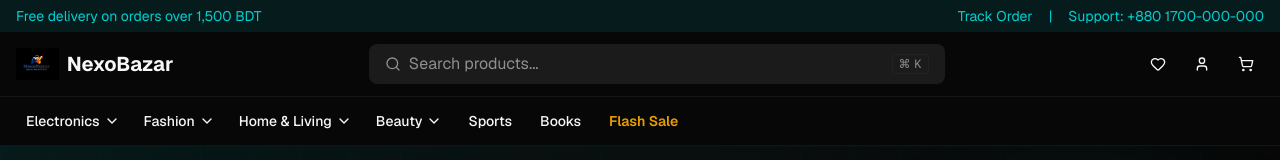
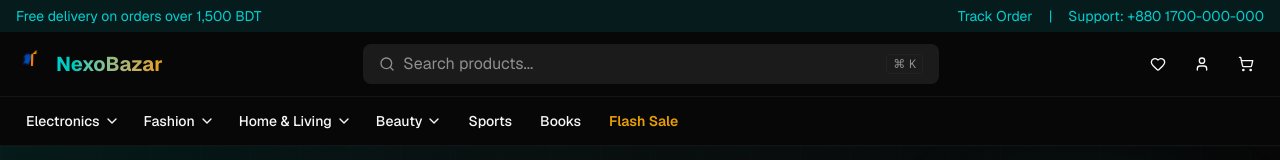
Before and after one commit to BFH-HAMID/e-commerce-website, a Next.js app: page / in a window 1280 px wide. Shown: the top 160 px of the page. Built offline with nearby package versions, Linux system fonts and the light colour scheme.

Commit message:
feat: add animated NexoBazar logo component and CSS animations
Co-authored-by: NXR HAMID <99307184+BFH-HAMID@users.noreply.github.com>

```diff
--- a/app/globals.css
+++ b/app/globals.css
@@ -111,3 +111,51 @@
     @apply bg-background text-foreground;
   }
 }
+
+/* NexoBazar Logo Animations */
+@keyframes logo-float {
+  0%, 100% {
+    transform: translateY(0px);
+  }
+  50% {
+    transform: translateY(-8px);
+  }
+}
+
+@keyframes logo-pulse {
+  0%, 100% {
+    opacity: 1;
+    filter: drop-shadow(0 0 0px rgba(0, 102, 255, 0));
+  }
+  50% {
+    opacity: 0.95;
+    filter: drop-shadow(0 0 12px rgba(0, 102, 255, 0.4));
+  }
+}
+
+@keyframes logo-bounce {
+  0%, 100% {
+    transform: translateX(0) rotate(0deg);
+  }
+  25% {
+    transform: translateX(2px) rotate(2deg);
+  }
+  75% {
+    transform: translateX(-2px) rotate(-2deg);
+  }
+}
+
+@layer utilities {
+  .animate-logo-float {
+    animation: logo-float 3s ease-in-out infinite;
+  }
+
+  .animate-logo-pulse {
+    animation: logo-pulse 2.5s ease-in-out infinite;
+  }
+
+  .animate-logo-bounce {
+    animation: logo-bounce 2s ease-in-out infinite;
+    transform-origin: 62px 50px;
+  }
+}
--- /dev/null
+++ b/components/nexobazar-logo.tsx
@@ -0,0 +1,60 @@
+'use client'
+
+export function NexoBazarLogo({ className = "h-8 w-auto" }: { className?: string }) {
+  return (
+    <svg
+      viewBox="0 0 120 120"
+      className={`${className} animate-logo-float`}
+      fill="none"
+      xmlns="http://www.w3.org/2000/svg"
+    >
+      {/* Blue wavy shape */}
+      <g className="animate-logo-pulse">
+        {/* Wave outer curves */}
+        <path
+          d="M 30 45 Q 35 35 45 35 Q 55 35 60 45 L 55 55 Q 50 48 45 48 Q 40 48 35 55 Z"
+          fill="url(#blueGradient)"
+          opacity="0.8"
+        />
+        <path
+          d="M 35 55 Q 40 48 45 48 Q 50 48 55 55 L 50 65 Q 45 58 40 58 Q 35 58 30 65 Z"
+          fill="url(#blueGradient)"
+          opacity="0.9"
+        />
+        <path
+          d="M 30 65 Q 35 58 40 58 Q 45 58 50 65 L 45 75 Q 40 68 35 68 Q 30 68 25 75 Z"
+          fill="url(#blueGradient)"
+        />
+      </g>
+
+      {/* Orange arrow */}
+      <g className="animate-logo-bounce">
+        {/* Arrow shaft */}
+        <rect x="55" y="35" width="8" height="45" rx="2" fill="url(#orangeGradient)" />
+        {/* Arrow head - top right triangle */}
+        <polygon
+          points="59,35 75,20 70,35"
+          fill="url(#orangeGradient)"
+        />
+        {/* Arrow head - bottom right triangle */}
+        <polygon
+          points="63,35 75,20 75,35"
+          fill="#FFA500"
+          opacity="0.7"
+        />
+      </g>
+
+      {/* Gradients */}
+      <defs>
+        <linearGradient id="blueGradient" x1="0%" y1="0%" x2="100%" y2="100%">
+          <stop offset="0%" stopColor="#0066FF" />
+          <stop offset="100%" stopColor="#004DB3" />
+        </linearGradient>
+        <linearGradient id="orangeGradient" x1="0%" y1="0%" x2="100%" y2="100%">
+          <stop offset="0%" stopColor="#FF8C00" />
+          <stop offset="100%" stopColor="#FF6B00" />
+        </linearGradient>
+      </defs>
+    </svg>
+  )
+}
--- a/components/storefront/footer.tsx
+++ b/components/storefront/footer.tsx
@@ -3,6 +3,7 @@ import { Facebook, Instagram, Twitter, Youtube, Mail, Phone, MapPin } from 'luci
 import { Input } from '@/components/ui/input'
 import { Button } from '@/components/ui/button'
 import { CATEGORIES } from '@/lib/types'
+import { NexoBazarLogo } from '@/components/nexobazar-logo'
 
 export function Footer() {
   return (
@@ -34,9 +35,9 @@ export function Footer() {
         <div className="grid grid-cols-2 md:grid-cols-4 lg:grid-cols-5 gap-8">
           {/* Brand */}
           <div className="col-span-2 lg:col-span-1">
-            <Link href="/" className="flex items-center gap-2 mb-4">
-              <img src="/nexobazar-logo.png" alt="NexoBazar" className="h-8 w-auto" />
-              <span className="font-bold text-xl">NexoBazar</span>
+            <Link href="/" className="flex items-center gap-2 mb-4 hover:opacity-80 transition-opacity">
+              <NexoBazarLogo className="h-8 w-auto" />
+              <span className="font-bold text-xl bg-gradient-to-r from-primary to-accent bg-clip-text text-transparent">NexoBazar</span>
             </Link>
             <p className="text-muted-foreground text-sm mb-4">
               Your premium online marketplace for quality products with fast delivery. Shop electronics, fashion, home & more with excellent customer service.
--- a/components/storefront/header.tsx
+++ b/components/storefront/header.tsx
@@ -26,6 +26,7 @@ import { CATEGORIES } from '@/lib/types'
 import { cn } from '@/lib/utils'
 import { CartSheet } from './cart-sheet'
 import { SearchDialog } from './search-dialog'
+import { NexoBazarLogo } from '@/components/nexobazar-logo'
 
 export function Header() {
   const [isScrolled, setIsScrolled] = useState(false)
@@ -93,9 +94,9 @@ export function Header() {
             </Button>
 
             {/* Logo */}
-            <Link href="/" className="flex items-center gap-2 shrink-0">
-              <img src="/nexobazar-logo.png" alt="NexoBazar" className="h-8 w-auto" />
-              <span className="font-bold text-xl hidden sm:block">NexoBazar</span>
+            <Link href="/" className="flex items-center gap-2 shrink-0 hover:opacity-80 transition-opacity">
+              <NexoBazarLogo className="h-8 w-auto" />
+              <span className="font-bold text-xl hidden sm:block bg-gradient-to-r from-primary to-accent bg-clip-text text-transparent">NexoBazar</span>
             </Link>
 
             {/* Search bar - desktop */}
@@ -229,9 +230,9 @@ export function Header() {
         <SheetContent side="left" className="w-80 p-0">
           <div className="flex flex-col h-full">
             <div className="flex items-center justify-between p-4 border-b border-border">
-              <Link href="/" className="flex items-center gap-2" onClick={() => setMobileMenuOpen(false)}>
-                <img src="/nexobazar-logo.png" alt="NexoBazar" className="h-8 w-auto" />
-                <span className="font-bold text-xl">NexoBazar</span>
+              <Link href="/" className="flex items-center gap-2 hover:opacity-80 transition-opacity" onClick={() => setMobileMenuOpen(false)}>
+                <NexoBazarLogo className="h-8 w-auto" />
+                <span className="font-bold text-xl bg-gradient-to-r from-primary to-accent bg-clip-text text-transparent">NexoBazar</span>
               </Link>
             </div>
 
```
